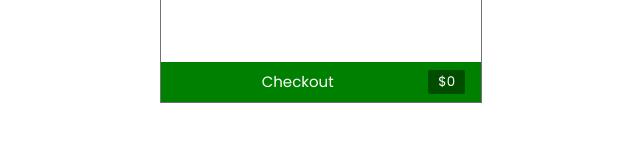
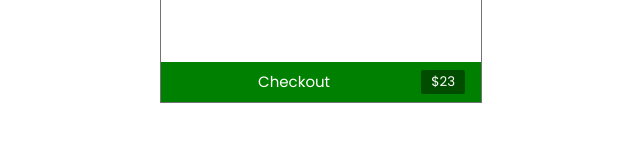
Before and after one commit to Casprine/react-cart, a React (Create React App) app: page / in a window 1280 px wide. Shown: the part 598-740 px from the top of the page, without its empty margins (319-959 px from the left). Built offline with nearby package versions, Linux system fonts and the light colour scheme.

Commit message:
done refactoring

```diff
--- a/src/components/Container/Index.jsx
+++ b/src/components/Container/Index.jsx
@@ -54,7 +54,7 @@ class Container extends Component {
     this.increaseQuantity = this.increaseQuantity.bind(this);
     this.decreaseQuantity = this.decreaseQuantity.bind(this);
     this.removeItem = this.removeItem.bind(this);
-    // this.computeTotalPrice = this.computeTotalPrice.bind(this);
+    this.computeTotalPrice = this.computeTotalPrice.bind(this);
   }
 
   // Increase quantity , itemTotalPrice and update state
@@ -82,9 +82,15 @@ class Container extends Component {
     ];
 
     // Set new state
-    this.setState({
-      products: updatedProducts
-    });
+    this.setState(
+      {
+        products: updatedProducts
+      },
+      () => {
+        const totalPrice = this.computeTotalPrice();
+        this.setState({ totalPrice });
+      }
+    );
   }
 
   // Decrease quantity , itemTotalPrice and update state
@@ -104,8 +110,6 @@ class Container extends Component {
       itemTotalPrice: newitemTotalPrice
     };
 
-    console.log(newItem, "remove");
-
     // New updated Products
     const updatedProducts = [
       ...products.slice(0, index),
@@ -113,12 +117,17 @@ class Container extends Component {
       ...products.slice(newindex, product.length)
     ];
 
-    console.log(updatedProducts);
+    // Set new state
+    this.setState(
+      {
+        products: updatedProducts
+      },
 
-    // Set new state
-    this.setState({
-      products: updatedProducts
-    });
+      () => {
+        const totalPrice = this.computeTotalPrice();
+        this.setState({ totalPrice });
+      }
+    );
   }
 
   // Remove Item
@@ -144,29 +153,30 @@ class Container extends Component {
     ];
 
     // Set new state
-    this.setState({
-      products: updatedProducts
-    });
+    this.setState(
+      {
+        products: updatedProducts
+      },
+      () => {
+        const totalPrice = this.computeTotalPrice();
+        this.setState({ totalPrice });
+      }
+    );
   }
 
   // Calculate totalPrice
-  // computeTotalPrice() {
-  //   let total = [];
-  //   // this.state.products.forEach(element => {
-  //   //   total += parseInt(element.itemTotalPrice, 10);
-  //   // });
-  //   // return total;
-  //   this.state.products
-  //     .map(product => {
-  //       console.log(total.push(product.itemTotalPrice));
-  //     })
-  //     .reduce((prev, next) => prev + next);
-  // }
+  computeTotalPrice() {
+    let total = 0;
+    this.state.products.forEach(element => {
+      total += parseInt(element.itemTotalPrice, 10);
+    });
+    return total;
+  }
 
-  // componentDidMount() {
-  //   const totalPrice = this.computeTotalPrice();
-  //   this.setState({ totalPrice });
-  // }
+  componentDidMount() {
+    const totalPrice = this.computeTotalPrice();
+    this.setState({ totalPrice });
+  }
 
   render() {
     let { totalPrice } = this.state;
```
